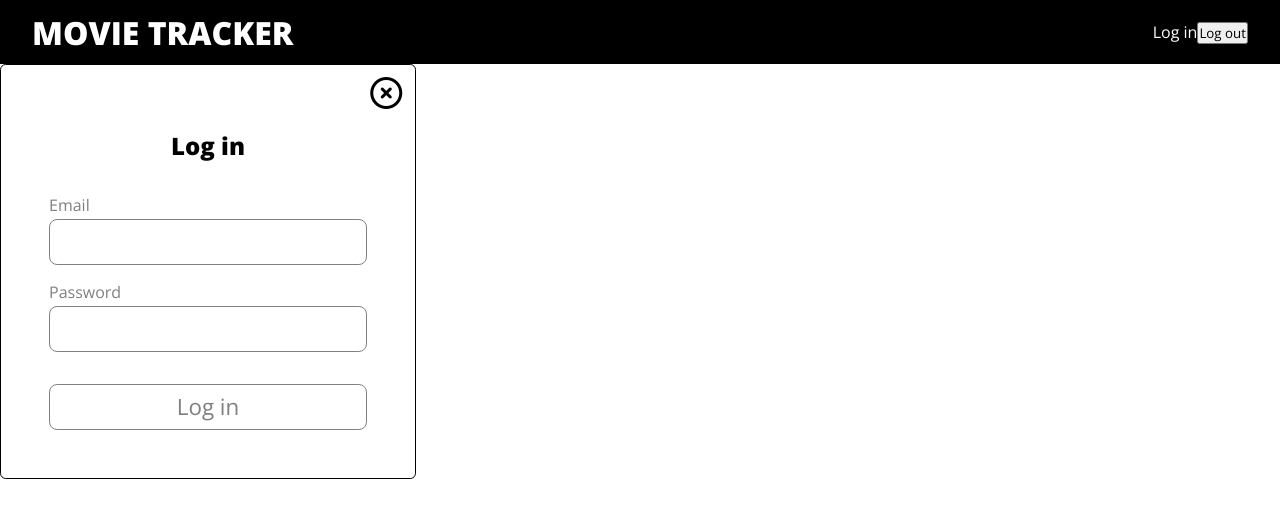
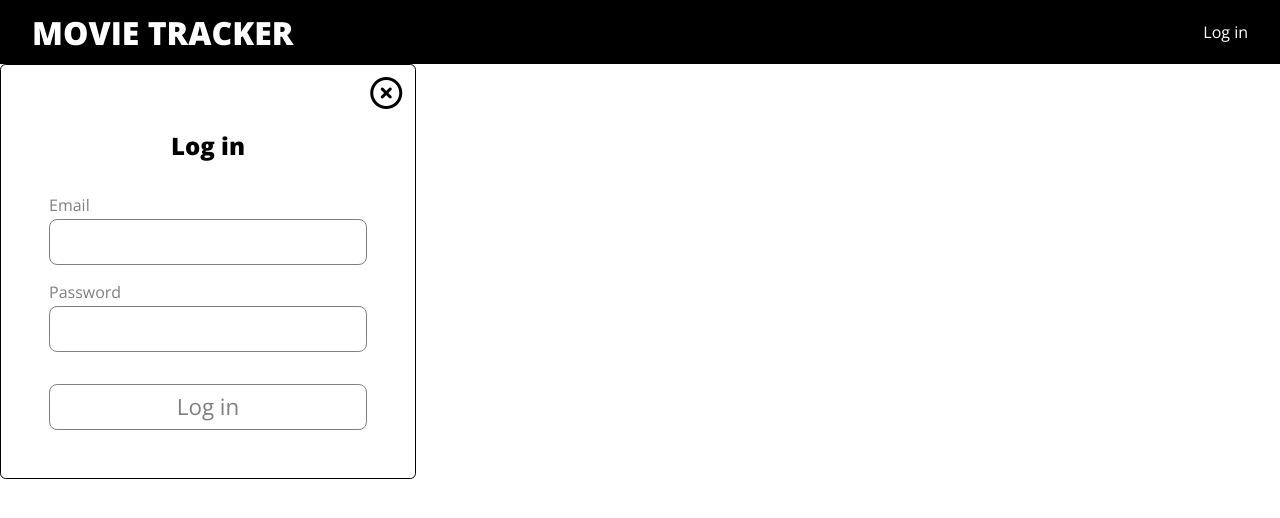
Before and after one commit to cjrpostma/movie-tracker, a React (Create React App) app: page /login in a window 1280 px wide. Shown: the top 518 px of the page. Built offline with nearby package versions, Linux system fonts and the light colour scheme; no server answers.

Commit message:
Add logout functionality w/ redux

```diff
--- a/src/actions/index.js
+++ b/src/actions/index.js
@@ -3,7 +3,6 @@ export const loginUser = userInfo => ({
   payload: userInfo
 })
 
-export const logOutUser = (logout) => ({
-  type: 'LOGOUT_USER',
-  payload: logout
+export const logOutUser = () => ({
+  type: 'LOGOUT_USER'
 });
--- a/src/components/Header/Header.js
+++ b/src/components/Header/Header.js
@@ -13,7 +13,7 @@ class Header extends Component {
   }
 
   logOutUser() {
-    this.props.logOutUser(null);
+    this.props.logOutUser();
   }
 
   // TODO Will need to refactor this to allow the global store to hold the authorization status. Then it can be passed in as props and this can be made into a functional component.
@@ -40,7 +40,6 @@ class Header extends Component {
               </Link>
             </div>
           )}
-          <button onClick={() => this.logOutUser()}>Log out</button>
         </div>
       </header>
     );
@@ -48,7 +47,7 @@ class Header extends Component {
 }
 
 const mapDispatchToProps = (dispatch) => ({
-  logOutUser: dispatch( logout => logOutUser(logout) )
+  logOutUser: () => dispatch( logOutUser() )
 })
 
 export default connect(null, mapDispatchToProps)(Header);
--- a/src/reducers/userReducer.js
+++ b/src/reducers/userReducer.js
@@ -4,7 +4,7 @@ export const userReducer = (state = {}, action) => {
       return action.payload;
       break;
     case 'LOGOUT_USER':
-    return action.payload;
+    return null;
       break;
     default:
       return state;
```
